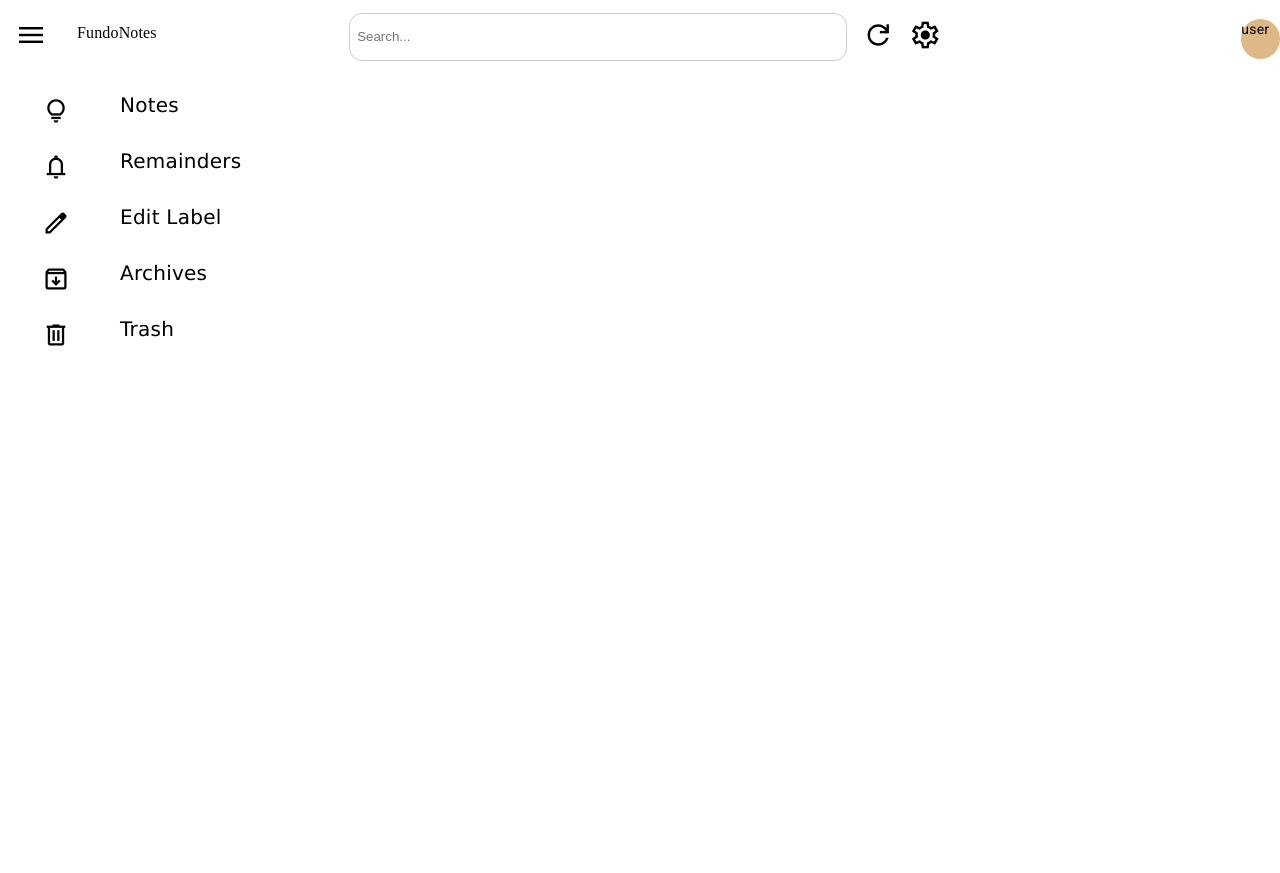
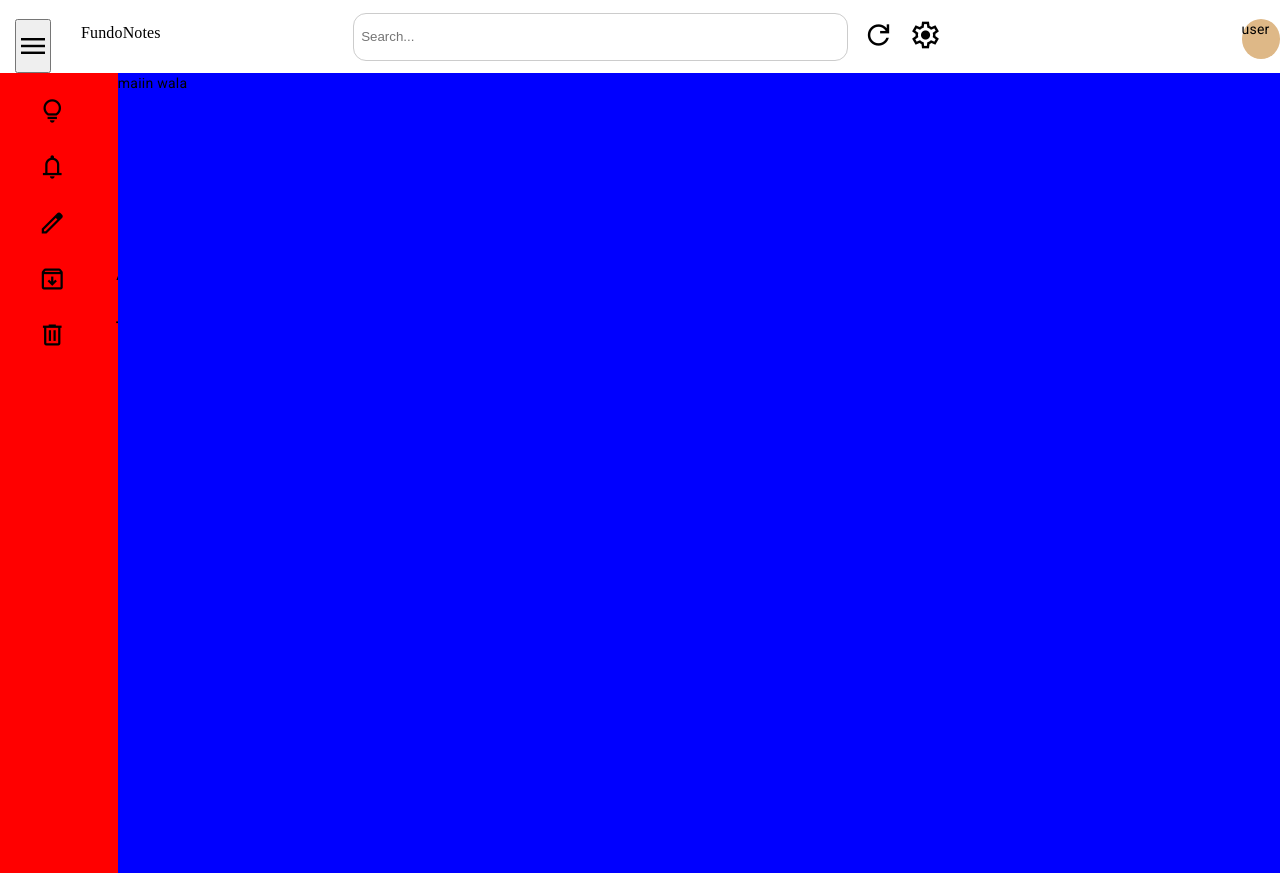
Before and after one commit to amritanand-py/FunDoNotesUI, an Angular app: page / in a window 1280 px wide. Before the commit the page ends 800 px from the top, so only its background shows below. Built offline with nearby package versions, Linux system fonts and the light colour scheme.

Commit message:
Toggle trail

```diff
--- a/src/app/Components/dashboard/dashboard.component.css
+++ b/src/app/Components/dashboard/dashboard.component.css
@@ -1,17 +1,22 @@
 .main-container{
     display: flex;
+    background-color: green;
+    height: 100vh;
+    width: 100vw;
 
 }
 .sidebar{
         width: 350px;
         min-width: 230px;
         min-height: calc(100vh-70px);
-        background-color: white;
+        background-color: red;
         /* box-shadow: 5px 5px 5px #939393; */
 
 
 }
 
 .main{
-    padding: 30px;
+    width: 100%;
+    background-color: blue;
+    color: black;
 }
--- a/src/app/Components/dashboard/dashboard.component.html
+++ b/src/app/Components/dashboard/dashboard.component.html
@@ -1,12 +1,17 @@
 <div class="container">
     <div class="header">
-        <app-navbar></app-navbar>
+        <app-navbar (toggleSidebar)="toggleSidebar()"></app-navbar>
+        <!-- header container -->
     </div>
     <div class="main-container">
         <div class="sidebar">
+            <app-sidebar [isSidebarOpen]="isSidebarOpen"></app-sidebar>
+            <!-- sidebar container -->
+        </div>
 
-            <app-sidebar></app-sidebar>
+        <div class="main"[style.margin-left.px]="isSidebarOpen?0:-200">
+
+            maiin wala
         </div>
-        <div class="main"></div>
     </div>
 </div>
--- a/src/app/Components/dashboard/dashboard.component.ts
+++ b/src/app/Components/dashboard/dashboard.component.ts
@@ -6,5 +6,9 @@ import { Component } from '@angular/core';
   styleUrl: './dashboard.component.css'
 })
 export class DashboardComponent {
+  isSidebarOpen : boolean =false;
+  toggleSidebar(){
+    this.isSidebarOpen=!this.isSidebarOpen;
+  }
 
 }
--- a/src/app/Components/navbar/navbar.component.html
+++ b/src/app/Components/navbar/navbar.component.html
@@ -2,9 +2,11 @@
 
 
     <div id="navbar">
-        <a href="#" id="menu" class="material-symbols-outlined">
+        <!-- <button id="menu" class="material-symbols-outlined" (click)="ontoggleSidebar()">
                 menu
-        </a>
+        </button> -->
+        <button id="menu" class="material-symbols-outlined" (click)="toggleSidebar.emit()">menu</button>
+
         <a href="#" id="keeplogo">
             <svg xmlns="http://www.w3.org/2000/svg" viewBox="0 0 48 48" class="logo">
                 <path fill="#ffc107" d="M9,42h23l10-10V9c0-1.7-1.3-3-3-3H9C7.3,6,6,7.3,6,9v30C6,40.7,7.3,42,9,42z"></path><path fill="#ffecb3" d="M32,42V32h10L32,42z"></path><path fill="#fff" d="M28,36h-8v-7.9c-3.1-1.5-5-4.6-5-8.1c0-5,4-9,9-9c5,0,9,4,9,9c0,3.5-1.9,6.5-5,8.1V36z M22,34h4 v-7.3l0.6-0.3c2.7-1.1,4.4-3.6,4.4-6.5c0-3.9-3.1-7-7-7c-3.9,0-7,3.1-7,7c0,2.9,1.7,5.4,4.4,6.5l0.6,0.3V34z"></path><path fill="#fff" d="M22 35h4v3h-4V35zM21 30H27V32H21z"></path>
--- a/src/app/Components/navbar/navbar.component.ts
+++ b/src/app/Components/navbar/navbar.component.ts
@@ -6,5 +6,8 @@ import { Component, Output, EventEmitter } from '@angular/core';
   styleUrls: ['./navbar.component.css']
 })
 export class NavbarComponent {
-
+  @Output() toggleSidebar=new EventEmitter<void>()
+  ontoggleSidebar(){
+    this.toggleSidebar.emit()
+  }
 }
--- /dev/null
+++ b/src/app/Components/notes-card/notes-card.component.html
@@ -0,0 +1 @@
+<p>notes-card works!</p>
--- a/src/app/Components/sidebar/sidebar.component.ts
+++ b/src/app/Components/sidebar/sidebar.component.ts
@@ -7,6 +7,6 @@ import { Component, Input } from '@angular/core';
 })
 export class SidebarComponent {
 
-
+  @Input() isSidebarOpen : boolean = false;
 
 }
--- a/src/app/app.component.ts
+++ b/src/app/app.component.ts
@@ -8,6 +8,11 @@ import { Component } from '@angular/core';
 export class AppComponent {
   title = 'FunDoNotesUI';
 
+  isSidebarOpen : boolean =false;
+  toggleSidebar(){
+    this.isSidebarOpen=!this.isSidebarOpen;
+  }
+
 
 
 }
--- a/src/app/app.module.ts
+++ b/src/app/app.module.ts
@@ -10,6 +10,7 @@ import {MatInputModule} from '@angular/material/input';
 import { NavbarComponent } from './Components/navbar/navbar.component';
 import { DashboardComponent } from './Components/dashboard/dashboard.component';
 import { SidebarComponent } from './Components/sidebar/sidebar.component';
+import { NotesCardComponent } from './Components/notes-card/notes-card.component';
 
 @NgModule({
   declarations: [
@@ -18,7 +19,8 @@ import { SidebarComponent } from './Components/sidebar/sidebar.component';
     RegisterComponent,
     NavbarComponent,
     DashboardComponent,
-    SidebarComponent
+    SidebarComponent,
+    NotesCardComponent
   ],
   imports: [
     BrowserModule,
```
Also changed, not shown: src/app/Components/notes-card/notes-card.component.ts (added, +10 -0 lines), src/app/app.component.html (+8 -0 lines), src/app/Components/notes-card/notes-card.component.css (added), 2 other files (tests, documents, lock files or other folders).
